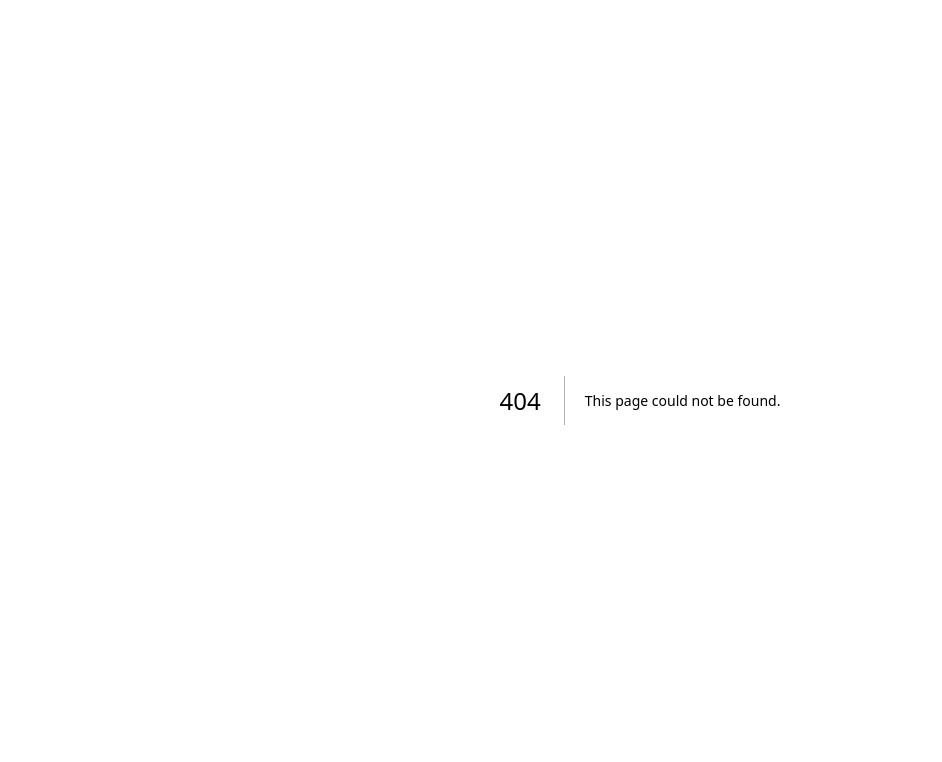
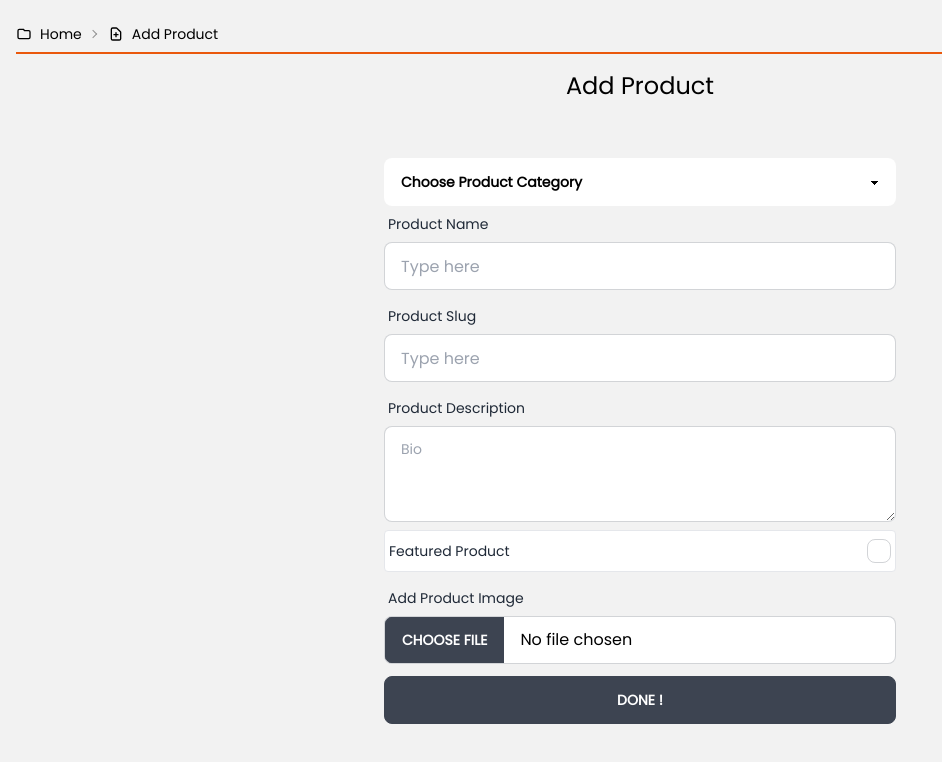
Before and after one commit to Abdullah-moiz/nextjs-ecommerce, a Next.js app: page /product/add-product in a window 1280 px wide. Before the commit this address had no page. Shown: the top 762 px of the page, without its empty margins (0-942 px from the left). Built offline with nearby package versions, Linux system fonts and the light colour scheme.

Commit message:
Add category , Add product Page is ready

```diff
--- a/package.json
+++ b/package.json
@@ -9,6 +9,7 @@
     "lint": "next lint"
   },
   "dependencies": {
+    "@hookform/error-message": "^2.0.1",
     "@reduxjs/toolkit": "^1.9.5",
     "@types/node": "18.16.3",
     "@types/react": "18.2.0",
@@ -27,6 +28,7 @@
     "postcss": "8.4.23",
     "react": "18.2.0",
     "react-dom": "18.2.0",
+    "react-hook-form": "^7.43.9",
     "react-icons": "^4.8.0",
     "react-loader-spinner": "^5.3.4",
     "react-redux": "^8.0.5",
--- a/src/Tiles.tsx
+++ b/src/Tiles.tsx
@@ -31,6 +31,12 @@ const data = [
     "title": "Completed Orders",
     "count": 100
   },
+  {
+    "icon": "TfiStatsUp",
+    "color": "text-orange-600",
+    "title": "Month Statistics",
+    "count": +100
+  },
 
 
 
--- /dev/null
+++ b/src/app/category/add-category/page.tsx
@@ -0,0 +1,103 @@
+"use client"
+
+import Link from 'next/link'
+import React from 'react'
+import { useForm, SubmitHandler } from "react-hook-form";
+import { toast } from 'react-toastify';
+import { ErrorMessage } from '@hookform/error-message';
+
+
+type Inputs = {
+    name: string,
+    description: string,
+    image: File,
+    slug: string,
+}
+
+
+export default function AddCategory() {
+    const { register, formState: { errors }, handleSubmit } = useForm<Inputs>({
+        criteriaMode: "all"
+    });
+    const onSubmit: SubmitHandler<Inputs> = data => console.log(data);
+
+
+
+    return (
+        <div className='w-full p-4 min-h-screen  bg-base-200 flex flex-col '>
+            <div className="text-sm breadcrumbs  border-b-2 border-b-orange-600">
+                <ul>
+                    <li>
+                        <Link href={'/Dashboard'}>
+                            <svg xmlns="http://www.w3.org/2000/svg" fill="none" viewBox="0 0 24 24" className="w-4 h-4 mr-2 stroke-current"><path strokeLinecap="round" strokeLinejoin="round" strokeWidth="2" d="M3 7v10a2 2 0 002 2h14a2 2 0 002-2V9a2 2 0 00-2-2h-6l-2-2H5a2 2 0 00-2 2z"></path></svg>
+                            Home
+                        </Link>
+                    </li>
+                    <li>
+                        <svg xmlns="http://www.w3.org/2000/svg" fill="none" viewBox="0 0 24 24" className="w-4 h-4 mr-2 stroke-current"><path strokeLinecap="round" strokeLinejoin="round" strokeWidth="2" d="M9 13h6m-3-3v6m5 5H7a2 2 0 01-2-2V5a2 2 0 012-2h5.586a1 1 0 01.707.293l5.414 5.414a1 1 0 01.293.707V19a2 2 0 01-2 2z"></path></svg>
+                        Add Category
+                    </li>
+                </ul>
+            </div>
+            <div className='w-full h-20 my-2 text-center'>
+                <h1 className='text-2xl py-2 '>Add Category</h1>
+            </div>
+            <div className='w-full h-full flex items-start justify-center'>
+                <form onSubmit={handleSubmit(onSubmit)} className="w-full max-w-lg  py-2 flex-col ">
+                    <div className="form-control w-full mb-2">
+                        <label className="label">
+                            <span className="label-text">Category Name</span>
+                        </label>
+                        <input {...register("name")} type="text" placeholder="Type here" className="input input-bordered w-full" />
+                        <ErrorMessage errors={errors} name="name" />
+                        <ErrorMessage
+                            errors={errors}
+                            name="name"
+                            render={({ message }) => <p>{message}</p>}
+                        />
+                    </div>
+                    <div className="form-control w-full mb-2">
+                        <label className="label">
+                            <span className="label-text">Category Slug</span>
+                        </label>
+                        <input {...register("slug")} type="text" placeholder="Type here" className="input input-bordered w-full" />
+                        <ErrorMessage errors={errors} name="slug" />
+                        <ErrorMessage
+                            errors={errors}
+                            name="slug"
+                            render={({ message }) => <p>{message}</p>}
+                        />
+                    </div>
+                    <div className="form-control">
+                        <label className="label">
+                            <span className="label-text">Category Description</span>
+                        </label>
+                        <textarea {...register("description")} className="textarea textarea-bordered h-24" placeholder="Bio"></textarea>
+                        <ErrorMessage errors={errors} name="description" />
+                        <ErrorMessage
+                            errors={errors}
+                            name="description"
+                            render={({ message }) => <p>{message}</p>}
+                        />
+                    </div>
+                    <div className="form-control w-full ">
+                        <label className="label">
+                            <span className="label-text">Add Category Image</span>
+                        </label>
+                        <input accept="image/png, image/jpeg" max="1000000" {...register("image")} type="file" className="file-input file-input-bordered w-full " />
+                        <ErrorMessage errors={errors} name="image" />
+                        <ErrorMessage
+                            errors={errors}
+                            name="image"
+                            render={({ message  }) => <p>{message}</p>}
+                        />
+                    </div>
+
+                    <button className='btn btn-block mt-3'>Done !</button>
+
+                </form>
+            </div>
+
+        </div>
+    )
+}
--- /dev/null
+++ b/src/app/product/add-product/page.tsx
@@ -0,0 +1,70 @@
+import Link from 'next/link'
+import React from 'react'
+
+export default function AddProduct() {
+    return (
+        <div className='w-full  p-4 min-h-screen bg-base-200 flex flex-col '>
+            <div className="text-sm breadcrumbs border-b-2 border-b-orange-600">
+                <ul>
+                    <li>
+                        <Link href={'/Dashboard'}>
+                            <svg xmlns="http://www.w3.org/2000/svg" fill="none" viewBox="0 0 24 24" className="w-4 h-4 mr-2 stroke-current"><path strokeLinecap="round" strokeLinejoin="round" strokeWidth="2" d="M3 7v10a2 2 0 002 2h14a2 2 0 002-2V9a2 2 0 00-2-2h-6l-2-2H5a2 2 0 00-2 2z"></path></svg>
+                            Home
+                        </Link>
+                    </li>
+                    <li>
+                        <svg xmlns="http://www.w3.org/2000/svg" fill="none" viewBox="0 0 24 24" className="w-4 h-4 mr-2 stroke-current"><path strokeLinecap="round" strokeLinejoin="round" strokeWidth="2" d="M9 13h6m-3-3v6m5 5H7a2 2 0 01-2-2V5a2 2 0 012-2h5.586a1 1 0 01.707.293l5.414 5.414a1 1 0 01.293.707V19a2 2 0 01-2 2z"></path></svg>
+                        Add Product
+                    </li>
+                </ul>
+            </div>
+            <div className='w-full h-20 my-2 text-center'>
+                <h1 className='text-2xl py-2 '>Add Product</h1>
+            </div>
+            <div className='w-full h-full flex items-start justify-center'>
+                <form className="w-full max-w-lg  py-2 flex-col ">
+                    <select className="select  w-full ">
+                        <option disabled selected>Choose Product Category</option>
+                        <option>Game of Thrones</option>
+                        <option>Lost</option>
+                        <option>Breaking Bad</option>
+                        <option>Walking Dead</option>
+                    </select>
+                    <div className="form-control w-full mb-2">
+                        <label className="label">
+                            <span className="label-text">Product Name</span>
+                        </label>
+                        <input type="text" placeholder="Type here" className="input input-bordered w-full" />
+                    </div>
+                    <div className="form-control w-full mb-2">
+                        <label className="label">
+                            <span className="label-text">Product Slug</span>
+                        </label>
+                        <input type="text" placeholder="Type here" className="input input-bordered w-full" />
+                    </div>
+                    <div className="form-control">
+                        <label className="label">
+                            <span className="label-text">Product Description</span>
+                        </label>
+                        <textarea className="textarea textarea-bordered h-24" placeholder="Bio"></textarea>
+                    </div>
+                    <div className="form-control my-2 bg-white border border-gray-200 rounded">
+                        <label className="cursor-pointer label">
+                            <span className="label-text">Featured Product</span>
+                            <input type="checkbox"  className="checkbox " />
+                        </label>
+                    </div>
+                    <div className="form-control w-full ">
+                        <label className="label">
+                            <span className="label-text">Add Product Image</span>
+                        </label>
+                        <input type="file" className="file-input file-input-bordered w-full " />
+                    </div>
+                    <button className='btn btn-block mt-3'>Done !</button>
+
+                </form>
+            </div>
+
+        </div>
+    )
+}
--- a/src/components/AdminNavbar.tsx
+++ b/src/components/AdminNavbar.tsx
@@ -21,8 +21,8 @@ export default function AdminNavbar() {
                     <li><Link href={'/'}>Homepage</Link></li>
                         <li><Link href={''}>Categories</Link></li>
                         <li><Link href={''}>Products</Link></li>
-                        <li><Link href={''}>Add Products</Link></li>
-                        <li><Link href={''}>Add Category</Link></li>
+                        <li><Link href={'/product/add-product'}>Add Products</Link></li>
+                        <li><Link href={'/category/add-category'}>Add Category</Link></li>
                         <li><Link href={''}>Pending orders</Link></li>
                         <li><Link href={''}>Completed orders</Link></li>
                     </ul>
--- a/src/components/AdminSidebar.tsx
+++ b/src/components/AdminSidebar.tsx
@@ -20,8 +20,8 @@ export default function AdminSidebar() {
                     <li className='py-3 px-1 mb-3'><Link href={''} className='flex items-center justify-center'> <AiFillHome className='mx-2' /> Home</Link></li>
                     <li className='py-3 px-1 mb-3'><Link href={''} className='flex items-center justify-center'> <BiCategory className='mx-2' />  Categories</Link></li>
                     <li className='py-3 px-1 mb-3'><Link href={''} className='flex items-center justify-center'> <GiLoincloth className='mx-2' />  Products</Link></li>
-                    <li className='py-3 px-1 mb-3'><Link href={''} className='flex items-center justify-center'> <IoIosAddCircle className='mx-2' /> Add Products</Link></li>
-                    <li className='py-3 px-1 mb-3'><Link href={''} className='flex items-center justify-center'> <IoIosAddCircle className='mx-2' /> Add Category</Link></li>
+                    <li className='py-3 px-1 mb-3'><Link href={'/product/add-product'} className='flex items-center justify-center'> <IoIosAddCircle className='mx-2' /> Add Products</Link></li>
+                    <li className='py-3 px-1 mb-3'><Link href={'/category/add-category'} className='flex items-center justify-center'> <IoIosAddCircle className='mx-2' /> Add Category</Link></li>
                     <li className='py-3 px-1 mb-3'><Link href={''} className='flex items-center justify-center'> <MdOutlinePendingActions className='mx-2' /> Pending Order</Link></li>
                     <li className='py-3 px-1 mb-3'><Link href={''} className='flex items-center justify-center'> <GrCompliance className='mx-2' /> Completed Order</Link></li>
                 </ul>
--- a/src/components/StatsTiles.tsx
+++ b/src/components/StatsTiles.tsx
@@ -4,6 +4,7 @@ import { GiAbstract010 } from 'react-icons/gi';
 import { GrCompliance, GrUser } from 'react-icons/gr';
 import { FaUserAlt } from 'react-icons/fa';
 import { CgMenuGridR } from 'react-icons/cg';
+import { TfiStatsUp } from 'react-icons/tfi';
 
 
 
@@ -16,17 +17,15 @@ interface Props {
 }
 
 export default function StatsTiles({ Icon, title, count }: Props) {
-
-
-
     return (
-        <div className='w-96 h-40 m-2 shadow-xl bg-white rounded flex flex-col items-center justify-center'>
-            {Icon === 'GrCompliance' && <GrCompliance className='text-3xl text-[#64ffda]' />}
-            {Icon === 'GrUser' && <GrUser className='text-3xl text-[#64ffda]' />}
-            {Icon === 'GiAbstract010' && <GiAbstract010 className='text-3xl text-[#64ffda]' />}
-            {Icon === 'AiOutlineClockCircle' && <AiOutlineClockCircle className='text-3xl text-[#64ffda]' />}
-            {Icon === 'FaUserAlt' && <FaUserAlt className='text-3xl text-[#64ffda]' />}
-            {Icon === 'CgMenuGridR' && <CgMenuGridR className='text-3xl text-[#64ffda]' />}
+        <div className='w-96 h-40 m-2  cursor-pointer hover:shadow-xl transition-all duration-500 bg-white rounded flex flex-col items-center justify-center'>
+            {Icon === 'GrCompliance' && <GrCompliance className='text-3xl text-orange-600' />}
+            {Icon === 'GrUser' && <GrUser className='text-3xl text-orange-600' />}
+            {Icon === 'GiAbstract010' && <GiAbstract010 className='text-3xl text-orange-600' />}
+            {Icon === 'AiOutlineClockCircle' && <AiOutlineClockCircle className='text-3xl text-orange-600' />}
+            {Icon === 'FaUserAlt' && <FaUserAlt className='text-3xl text-orange-600' />}
+            {Icon === 'CgMenuGridR' && <CgMenuGridR className='text-3xl text-orange-600' />}
+            {Icon === 'TfiStatsUp' && <TfiStatsUp className='text-3xl text-orange-600' />}
             <p className="text-sm mt-1">{title}</p>
             <p className="text-2xl mt-2 font-bold">{count}</p>
         </div>
```
Also changed, not shown: 1 other file (tests, documents, lock files or other folders).
